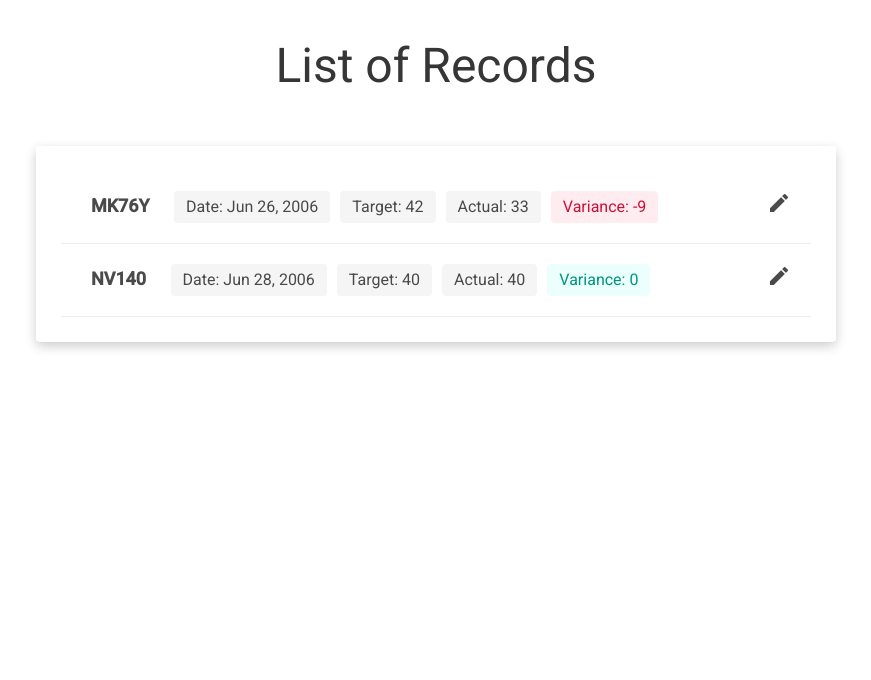
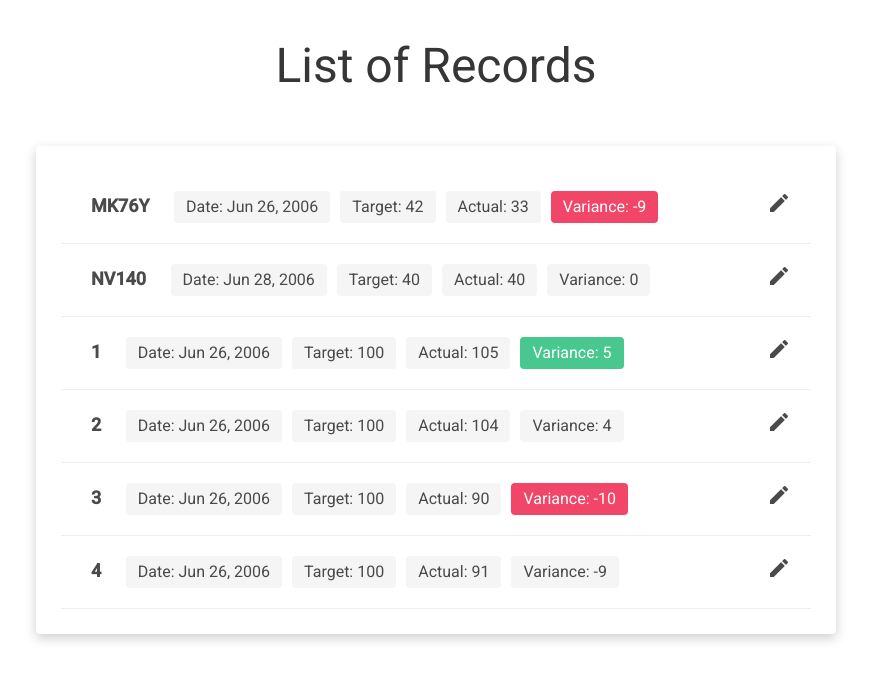
Before and after one commit to jannikr/measuring-station, an Angular app: page / in a window 1280 px wide. Shown: the top 680 px of the page, without its empty margins (204-1075 px from the left). Built offline with nearby package versions, Linux system fonts and the light colour scheme; no server answers.

Commit message:
Update Variance Highlighting #19

```diff
--- a/src/app/record-item/record-item.component.html
+++ b/src/app/record-item/record-item.component.html
@@ -5,8 +5,9 @@
     <span class="tag is-light is-medium first-element">Date: {{ record.date | date }}</span>
     <span class="tag is-light is-medium">Target: {{ record.target}}</span>
     <span class="tag is-light is-medium">Actual: {{ record.actual }}</span>
-    <span class="tag is-light is-medium" [class.is-danger]="record.variance > 5 || record.variance < -5"
-          [class.is-primary]="record.variance >= 5 || record.variance >= -5">Variance: {{ record.variance }}</span>
+    <span class="tag is-light is-medium" [class.is-danger]="record.actual <= 0.9 * record.target"
+          [class.is-success]="record.actual >= 0.05 * record.target + record.target"
+          [class.is-light]="record.actual < 0.05 * record.target + record.target && record.actual > 0.9 * record.target">Variance: {{ record.variance }}</span>
   </div>
   <div class="edit-box">
     <i class="material-icons">edit</i>
--- a/src/app/shared/data.service.ts
+++ b/src/app/shared/data.service.ts
@@ -12,7 +12,11 @@ export class DataService {
 
   records: Record[] = [
     new Record('MK76Y', new Date(2006, 5, 26), 42, 33, -9),
-    new Record('NV140', new Date(2006, 5, 28), 40, 40, 0)
+    new Record('NV140', new Date(2006, 5, 28), 40, 40, 0),
+    new Record('1', new Date(2006, 5, 26), 100, 105, 5),
+    new Record('2', new Date(2006, 5, 26), 100, 104, 4),
+    new Record('3', new Date(2006, 5, 26), 100, 90, -10),
+    new Record('4', new Date(2006, 5, 26), 100, 91, -9)
   ]
 
   constructor(private _http: HttpClient) {
```
